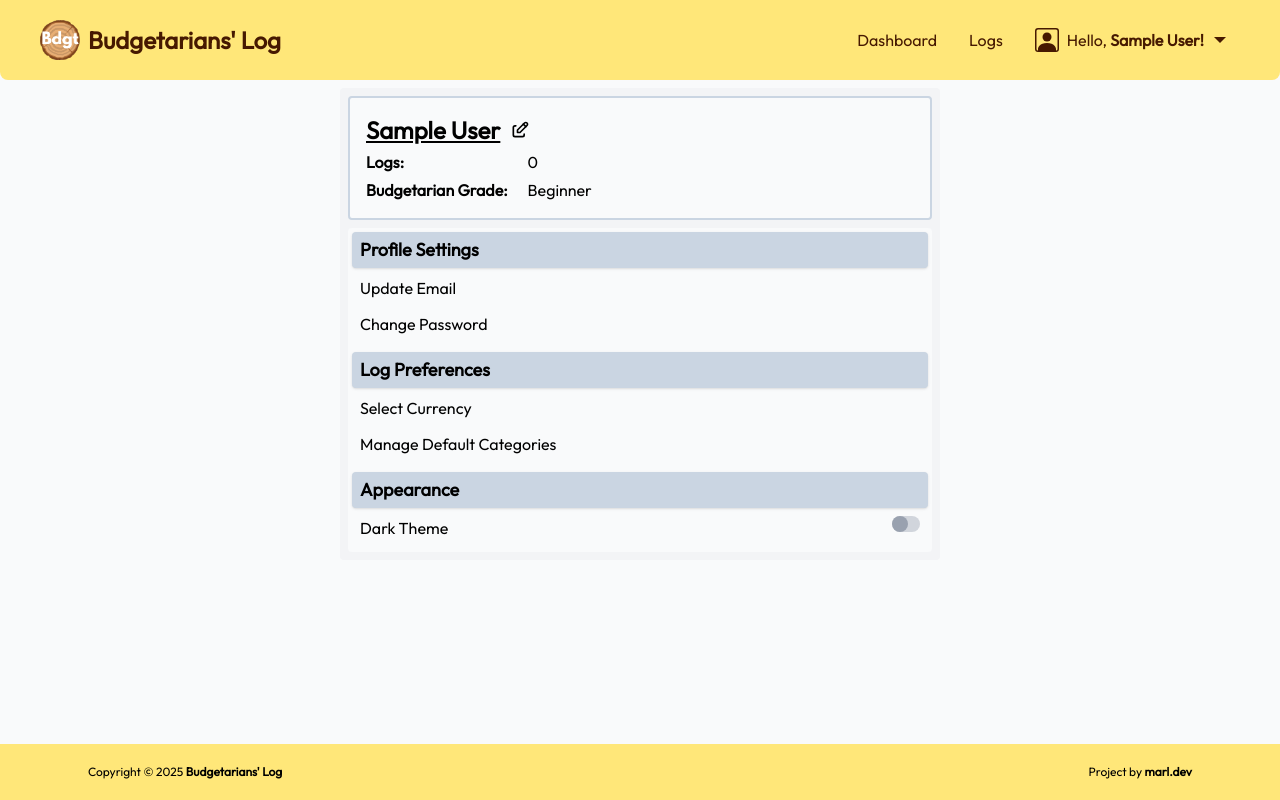
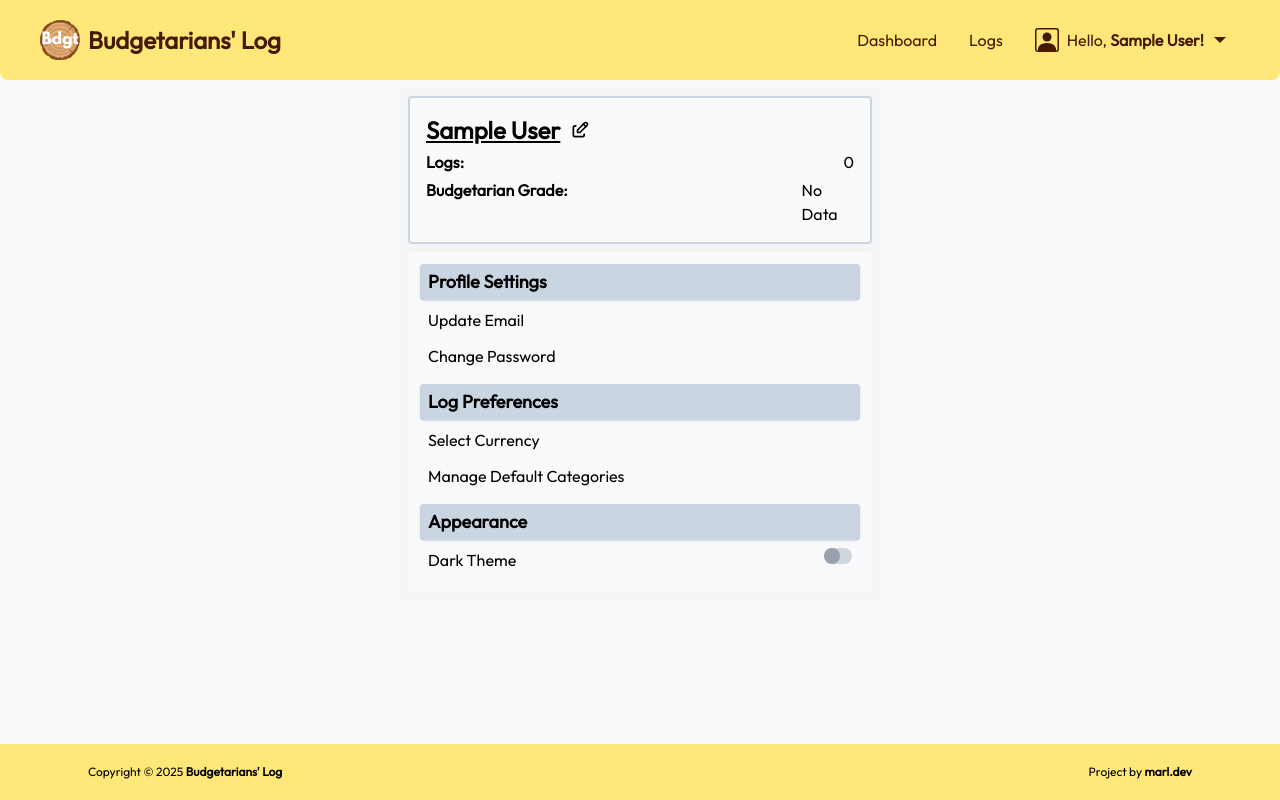
Before and after one commit to marlmunar/budget-tracker, a React (Vite) app in the folder frontend/: page /profile in a window 1280 px wide. Built offline with nearby package versions, Linux system fonts and the light colour scheme; no server answers; sample sign-in values are in the browser's storage.

Commit message:
Filled in the missing values in profile page

```diff
--- a/frontend/src/components/UserProfile.jsx
+++ b/frontend/src/components/UserProfile.jsx
@@ -4,18 +4,37 @@ import { useUpdateMutation } from "../slices/userApiSlice";
 import { useDispatch, useSelector } from "react-redux";
 import { setModalState } from "../slices/appSlice";
 
-const UserProfile = ({ userLogs }) => {
+const grades = [
+  { min: 90, max: 100, label: "Exceptional" },
+  { min: 80, max: 89, label: "Outstanding" },
+  { min: 70, max: 79, label: "Excellent" },
+  { min: 60, max: 69, label: "Very Good" },
+  { min: 50, max: 59, label: "Good" },
+  { min: 15, max: 49, label: "Decent" },
+  { min: 0, max: 14, label: "Poor" },
+];
+
+const UserProfile = ({ userLogs, totalData }) => {
   const dispatch = useDispatch();
   const { userInfo } = useSelector((state) => state.auth);
-  const { grade } = useSelector((state) => state.user);
-  const [updateProfile, { isLoading }] = useUpdateMutation();
-  const [isRenaming, setIsRenaming] = useState(false);
-  const [userName, setUserName] = useState(userInfo.name);
+
+  const getGrade = (percentage) => {
+    if (!percentage) return "No Data";
+    const grade = grades.find(
+      (g) => percentage >= g.min && percentage <= g.max
+    );
+
+    return grade.label;
+  };
 
   return (
-    <section className="mt-2 flex flex-col bg-gray-50 border-2 mx-2 dark:bg-[#2f2f2f] dark:border-[#4a4e53] border-slate-300 gap-1 items-start rounded p-4 max-h-[min-content]">
+    <section
+      className="flex flex-col bg-gray-50 border-2
+    dark:bg-[#2f2f2f] dark:border-[#4a4e53] border-slate-300
+    gap-1 items-start rounded p-2 px-4 lg:p-4 max-h-[min-content] min-w-[18rem]"
+    >
       <div className="flex w-full gap-1">
-        <h2 className="text-2xl font-semibold underline">{userName}</h2>
+        <h2 className="text-2xl font-semibold underline">{userInfo.name}</h2>
         <button
           className="group min-h-8 min-w-8 rounded flex justify-center items-center"
           onClick={() => {
@@ -31,11 +50,19 @@ const UserProfile = ({ userLogs }) => {
           <TbEdit className=" text-xl group-hover:text-amber-500" />
         </button>
       </div>
-      <div className="grid grid-row-4 grid-cols-2 gap-x-5 gap-y-1 text-sm md:text-base">
-        <span className="font-semibold">Logs:</span>
-        <span> {userLogs}</span>
-        <span className="font-semibold">Budgetarian Grade:</span>
-        <span>{grade}</span>
+      <div className="flex flex-col w-full *:w-full gap-x-5 gap-y-1 text-sm lg:text-base">
+        <div className="flex">
+          <span className="w-full font-semibold">Logs:</span>
+          <span> {userLogs}</span>
+        </div>
+        <div className="flex">
+          <span className="w-full font-semibold">Budgetarian Grade:</span>
+          <span>
+            {getGrade(
+              (totalData?.spent / (totalData?.spent + totalData?.earned)) * 100
+            )}
+          </span>
+        </div>
       </div>
     </section>
   );
--- a/frontend/src/components/UserSettings.jsx
+++ b/frontend/src/components/UserSettings.jsx
@@ -19,15 +19,15 @@ const UserSettings = () => {
         initial={{ opacity: 0, y: 50 }}
         animate={{ opacity: 1, y: 0 }}
         transition={{ duration: 0.5 }}
-        className="overflow-hidden"
+        className="overflow-hidden w-full"
       >
-        <section className="rounded bg-gray-50 dark:bg-[#2f2f2f] m-2">
-          <div className="flex flex-col gap-2 p-1 text-base md:text-lg">
+        <section className="rounded bg-gray-50 md:p-2 dark:bg-[#2f2f2f]">
+          <div className="flex flex-col gap-2 p-1 text-base lg:text-lg">
             <div>
               <h3 className="shadow bg-slate-300 dark:bg-[#4a4e53] rounded font-semibold p-1 px-2">
                 Profile Settings
               </h3>
-              <ul className="p-1 flex flex-col gap-1 *:p-1 text-sm md:text-base">
+              <ul className="p-1 flex flex-col gap-1 *:p-1 text-sm lg:text-base">
                 <li>
                   <button
                     type="button"
@@ -65,7 +65,7 @@ const UserSettings = () => {
               <h3 className="shadow bg-slate-300 dark:bg-[#4a4e53] rounded font-semibold p-1 px-2">
                 Log Preferences
               </h3>
-              <ul className="p-1 flex flex-col gap-1 *:p-1 text-sm md:text-base">
+              <ul className="p-1 flex flex-col gap-1 *:p-1 text-sm lg:text-base">
                 <li className="space-x-2">
                   <button
                     type="button"
@@ -102,7 +102,7 @@ const UserSettings = () => {
               <h3 className="shadow bg-slate-300  dark:bg-[#4a4e53] rounded font-semibold p-1 px-2">
                 Appearance
               </h3>
-              <ul className="p-1 flex flex-col gap-1 *:p-1 text-sm md:text-base">
+              <ul className="p-1 flex flex-col gap-1 *:p-1 text-sm lg:text-base">
                 <li className="flex justify-between">
                   <p>Dark Theme</p>
                   <div
--- a/frontend/src/pages/Logs.jsx
+++ b/frontend/src/pages/Logs.jsx
@@ -59,7 +59,7 @@ const Logs = ({}) => {
   }, [lastAction]);
 
   return (
-    <main className="px-1 md:px-6 lg:px-10 h-full lg:w-[60%] mx-auto">
+    <main className="px-1 md:px-6 lg:px-10 h-full lg:w-[95%] xl:w-[70%] mx-auto">
       <section className="flex flex-col shadow rounded h-full bg-gray-200 dark:bg-[#28292a]">
         <div className="md:relative">
           <div
--- a/frontend/src/pages/Profile.jsx
+++ b/frontend/src/pages/Profile.jsx
@@ -3,15 +3,52 @@ import UserProfile from "../components/UserProfile";
 import { useEffect, useState } from "react";
 import { motion } from "framer-motion";
 import UserSettings from "../components/UserSettings";
-import { useLazyGetProfileQuery } from "../slices/userApiSlice";
-import { setPreferences } from "../slices/userSlice";
+import { useLazyGetLogsQuery } from "../slices/logsApiSlice";
+import { startLoading, stopLoading } from "../slices/appSlice";
 
 const Profile = () => {
   const { userInfo } = useSelector((state) => state.auth);
-  const { lastAction } = useSelector((state) => state.app);
 
   const dispatch = useDispatch();
-  const [getProfile, { data }] = useLazyGetProfileQuery();
+  const [getLogs, { data }] = useLazyGetLogsQuery();
+  const [logs, setLogs] = useState([]);
+  const [totalData, setTotalData] = useState(null);
+
+  useEffect(() => {
+    const fetchData = async () => {
+      try {
+        dispatch(startLoading());
+        const res = await getLogs().unwrap();
+        setUserLogs(res.data.length);
+        setLogs([...res.data]);
+      } catch (error) {
+        console.error("Error fetching data:", error);
+      } finally {
+        dispatch(stopLoading());
+      }
+    };
+
+    if (userInfo) {
+      fetchData();
+    }
+  }, [getLogs]);
+
+  useEffect(() => {
+    const entries = logs.reduce((acc, log) => acc.concat(log.entries), []);
+    getTotalData(entries);
+  }, [logs]);
+
+  const getTotalData = (entries) => {
+    const spent = entries
+      .filter((entry) => entry.category.type === "Expense")
+      .reduce((sum, entry) => sum + entry.amount, 0);
+
+    const earned = entries
+      .filter((entry) => entry.category.type === "Income")
+      .reduce((sum, entry) => sum + entry.amount, 0);
+
+    setTotalData({ spent, earned });
+  };
 
   const [userLogs, setUserLogs] = useState("0");
   const [isVisible, setIsVisible] = useState(true);
@@ -30,13 +67,18 @@ const Profile = () => {
         initial={{ opacity: 0, y: 50 }}
         animate={{ opacity: 1, y: 0 }}
         transition={{ duration: 0.5 }}
-        className="overflow-hidden"
+        className="overflow-hidden flex-1"
       >
-        <main className="flex flex-col mx-2 md:max-w-[50%] md:mx-auto bg-gray-100 dark:bg-[#28292a] rounded">
+        <main
+          className="flex flex-col mx-2 p-2 gap-2
+          md:max-w-[60%] lg:max-w-[50%] xl:max-w-[40%]
+          lg:*:w-full
+          md:mx-auto bg-gray-100 dark:bg-[#28292a] rounded"
+        >
           <title>
             {`Budgetarians' Log - ${userInfo ? userInfo.name : "User Name"}`}
           </title>
-          <UserProfile userLogs={userLogs} />
+          <UserProfile userLogs={userLogs} totalData={totalData} />
           <UserSettings userLogs={userLogs} />
         </main>
       </motion.div>
--- a/frontend/src/slices/userSlice.js
+++ b/frontend/src/slices/userSlice.js
@@ -2,7 +2,6 @@ import { createSlice } from "@reduxjs/toolkit";
 
 const initialState = {
   isLoggingIn: false,
-  grade: "Beginner",
   logPreferences: localStorage.getItem("logPreferences")
     ? JSON.parse(localStorage.getItem("logPreferences"))
     : {
@@ -49,9 +48,7 @@ const userSlice = createSlice({
     setIsLoggingIn(state, action) {
       state.isLoggingIn = action.payload;
     },
-    setGrade(state, action) {
-      state.grade = action.payload;
-    },
+
     setPreferences: (state, action) => {
       state.logPreferences = action.payload;
       localStorage.setItem("logPreferences", JSON.stringify(action.payload));
@@ -64,5 +61,5 @@ const userSlice = createSlice({
 });
 
 export default userSlice.reducer;
-export const { setIsLoggingIn, setGrade, setPreferences, clearPreferences } =
+export const { setIsLoggingIn, setPreferences, clearPreferences } =
   userSlice.actions;
```
